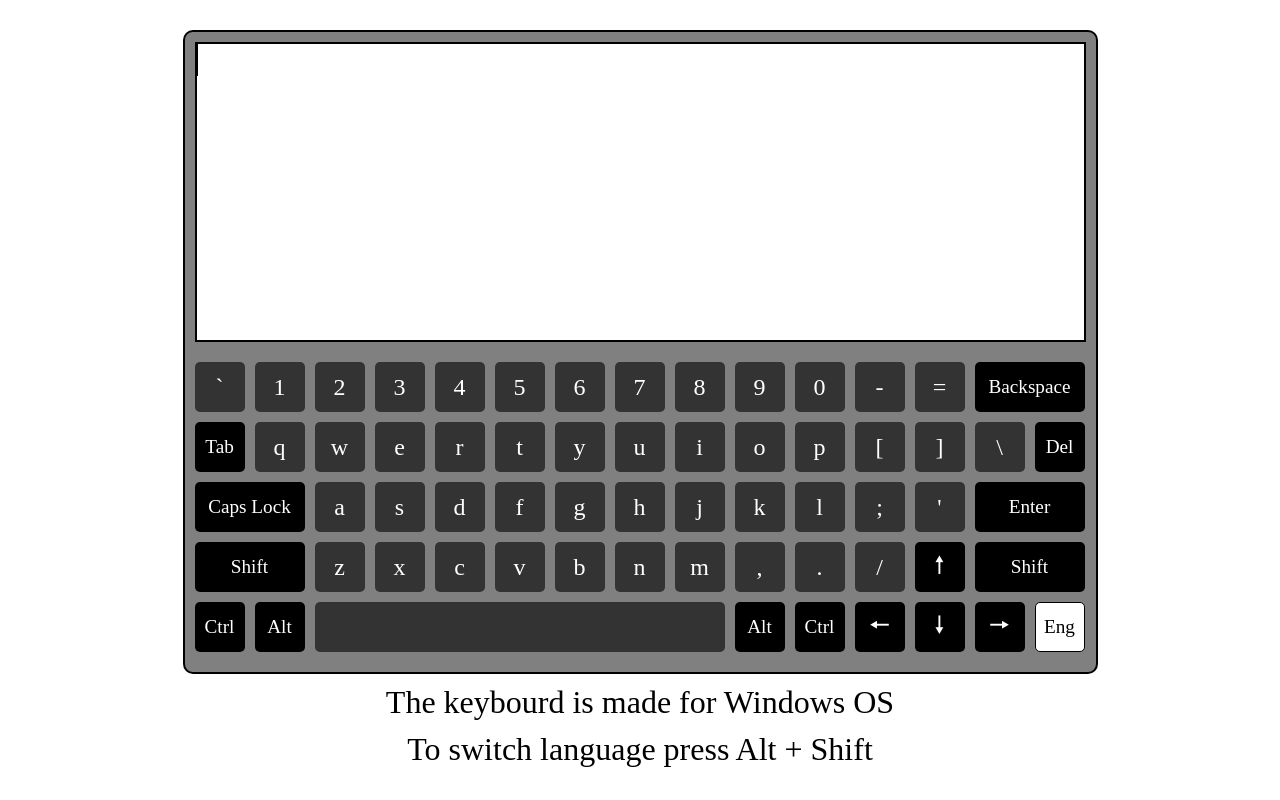
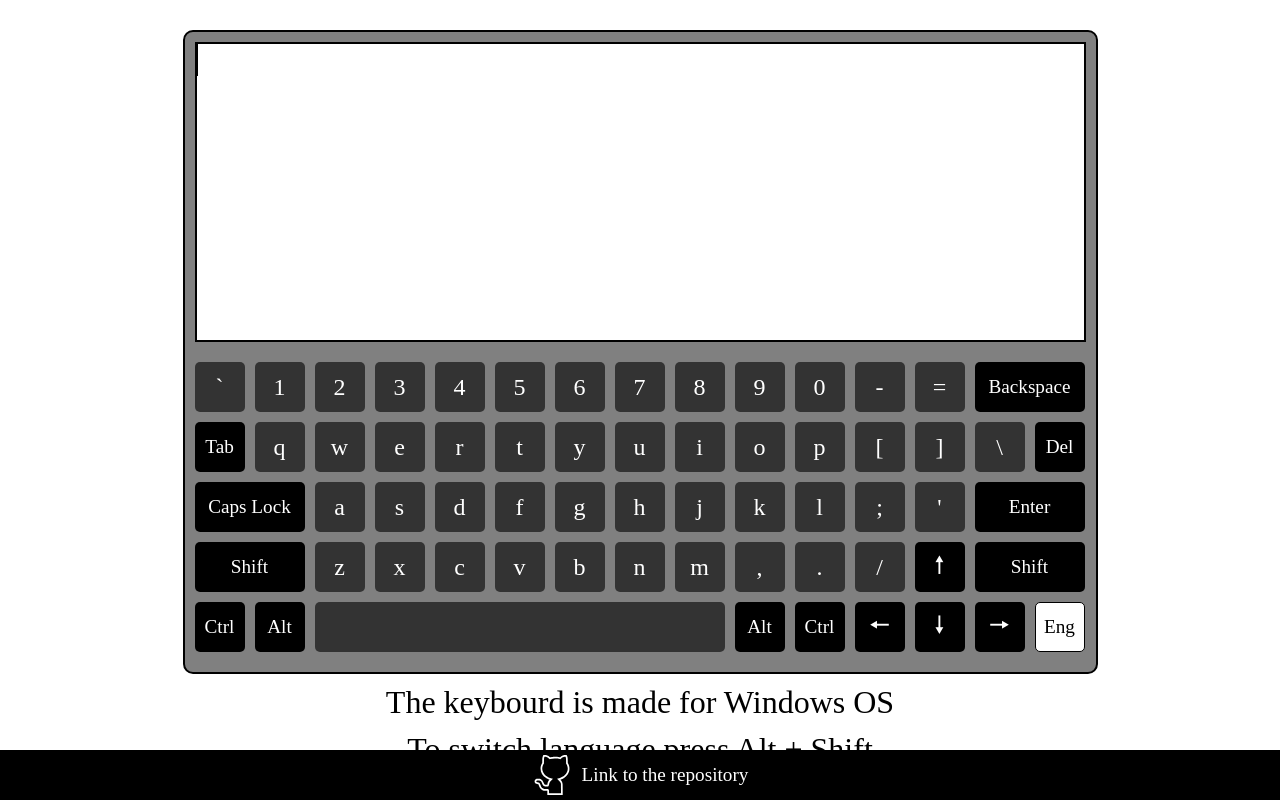
Before and after one commit to Gri12388/virtual-keyboard, a website with bundled scripts: page index.html in a window 1280 px wide. Built offline with nearby package versions, Linux system fonts and the light colour scheme.

Commit message:
feat: add footer

```diff
--- a/Info.js
+++ b/Info.js
@@ -2,4 +2,6 @@ export default class Info {
   os = ['The keybourd is made for Windows OS', 'Клавиатура создана для операционной системы Windows'];
 
   switcher = ['To switch language press Alt + Shift', 'Для смены языка нажмите Alt + Shift'];
+
+  link = ['Link to the repository', 'Ссылка на репозиторий'];
 }
--- a/functions.js
+++ b/functions.js
@@ -58,6 +58,7 @@ export function putSign() {
   }
   document.getElementById('os').textContent = info.os[lang / 2];
   document.getElementById('switcher').textContent = info.switcher[lang / 2];
+  document.getElementById('link').textContent = info.link[lang / 2];
 }
 
 export function changeLang() {
@@ -153,6 +154,19 @@ export function createBackground() {
   body.appendChild(container);
   body.appendChild(os);
   body.appendChild(switcher);
+}
+
+export function createFooter() {
+  const footer = document.createElement('footer');
+  footer.classList.add('footer');
+  footer.innerHTML = `
+  <svg class="logo">
+  <use xlink:href="./svg.svg#github">
+  </use>
+  </svg>
+  <a href="https://github.com/Gri12388/virtual-keyboard/tree/master" target="_blank" class="link" id="link"></a>
+  `;
+  document.querySelector('body').appendChild(footer);
 }
 
 export function delNext() {
--- a/index.js
+++ b/index.js
@@ -1,5 +1,6 @@
 import {
   createBackground,
+  createFooter,
   keyDown,
   keyUp,
   monitorTextArea,
@@ -10,6 +11,7 @@ import {
 } from './functions.js';
 
 createBackground();
+createFooter();
 
 if (!localStorage.getItem('langgri12388060522')) localStorage.setItem('langgri12388060522', '0');
 
--- a/styles.css
+++ b/styles.css
@@ -17,7 +17,7 @@ p {
   cursor: default;
 }
 
-span, pre{
+span, pre {
   display: inline-block;
 }
 
@@ -145,3 +145,31 @@ span, pre{
   font-size: 2rem;
   text-align: center;
 }
+
+.footer {
+  position: fixed;
+  display: flex;
+  justify-content: center;
+  align-items: center;
+  left: 0px;
+  bottom: 0px;
+  width: 100%;
+  height: 50px;
+  background-color: black;
+}
+
+.logo {
+  width: 40px;
+  height: 40px;
+  margin-right: 10px;
+  fill: white;
+}
+
+.link {
+  font-size: 1.2rem;
+  color: white;
+}
+
+.link:hover {
+  text-decoration: underline;
+}
```
Also changed, not shown: svg.svg (added).
